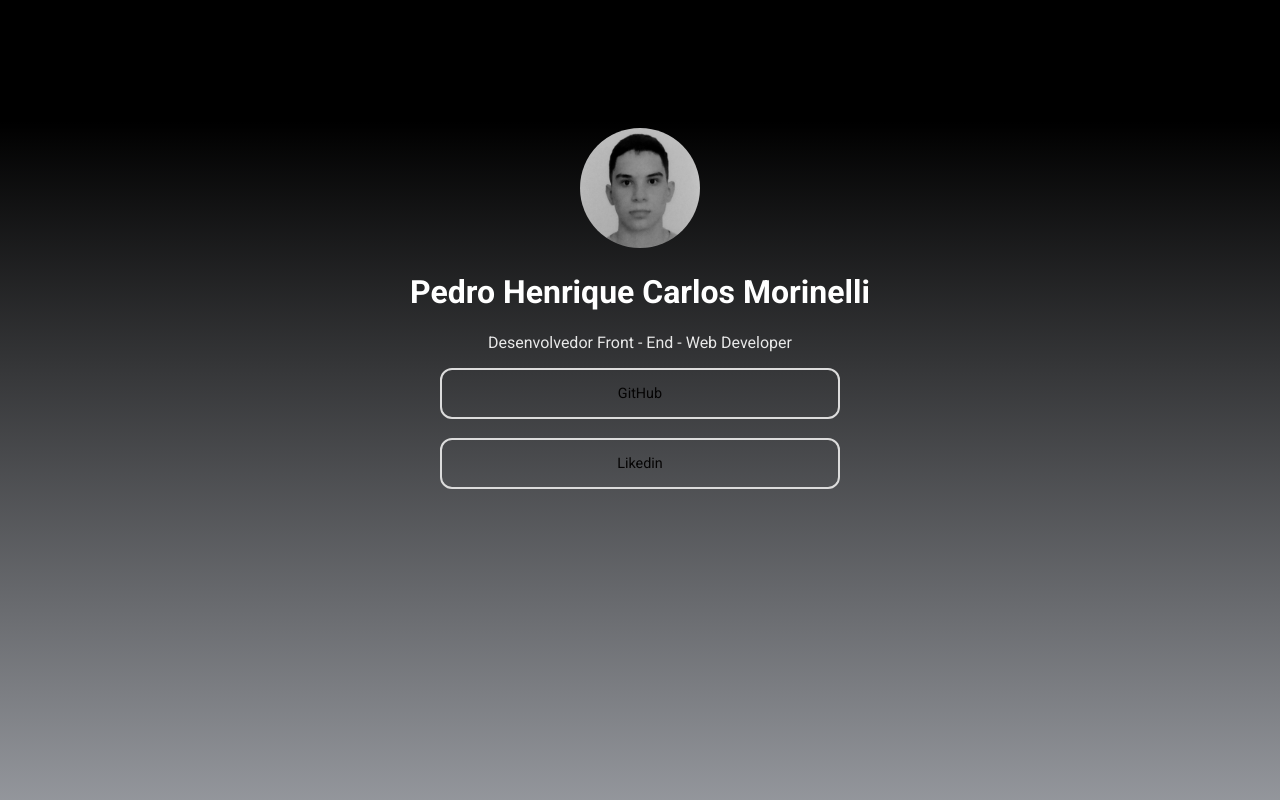
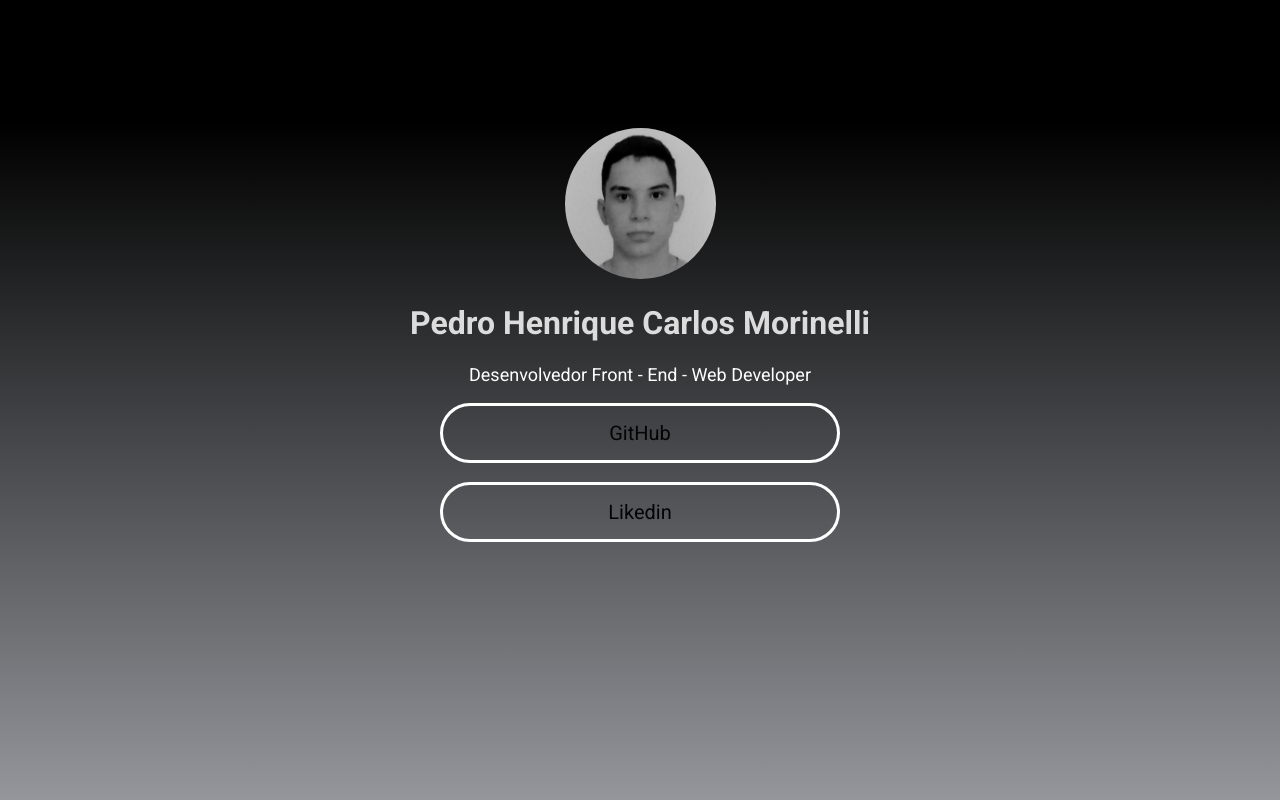
Before and after one commit to pedroh-cm/my, a plain HTML site: page index.html in a window 1280 px wide. Shown: the top 800 px of the page. Drawn offline with Linux system fonts and the light colour scheme.

Commit message:
Update style.css

```diff
--- a/style.css
+++ b/style.css
@@ -12,7 +12,7 @@ html {
 body {
     padding: 120px;
     background-image: linear-gradient(#000000 2%,#000000 10% ,#94aee62a 100%);
-    color: white;
+    color:#DCDCDC;
     min-height: 150vh;
     text-align: center;
     font-family: "Roboto",sans-serif;
@@ -20,7 +20,7 @@ body {
 }
 
 .logo {
-    width: 120px;
+    width: 151px;
     border-radius: 50%;
 }
 
@@ -31,11 +31,11 @@ a {
     max-width: 400px;
     margin: 0 auto 19px;
     padding: 15px 20px;
-    font-size: .90rem;color:rgb(5, 4, 4);
-    border: 2px solid 	#DCDCDC;
+    font-size: 20px;color:rgb(5, 4, 4);
+    border: 3px solid 	#fff;
     text-decoration: none;
     transition: all .2s ease-in-out;
-    border-radius: 12px;
+    border-radius: 50px;
 }
 
 a:hover {
@@ -43,5 +43,6 @@ a:hover {
 }
 
 .description {
-    color:#E8E8E8;
+    color:#fff;
+    font-size: 18px;
 }
```
